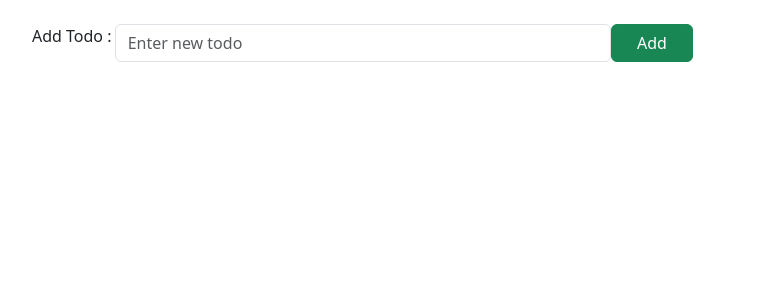
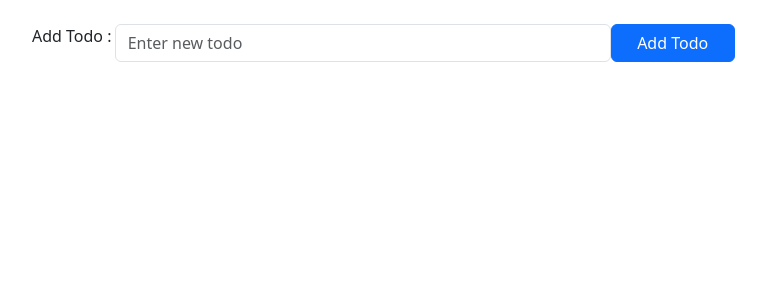
Before and after one commit to bantisingh20/Todo-App, an Angular app: page / in a window 1280 px wide. Shown: the top 300 px of the page, without its empty margins (50-816 px from the left). Built offline with nearby package versions, Linux system fonts and the light colour scheme.

Commit message:
CRUD Todo

```diff
--- a/package.json
+++ b/package.json
@@ -15,6 +15,7 @@
     "@angular/compiler": "^18.1.0",
     "@angular/core": "^18.1.0",
     "@angular/forms": "^18.1.0",
+    "@angular/material": "^18.2.3",
     "@angular/platform-browser": "^18.1.0",
     "@angular/platform-browser-dynamic": "^18.1.0",
     "@angular/router": "^18.1.0",
--- a/src/app/MyComponent/todos/todos.component.html
+++ b/src/app/MyComponent/todos/todos.component.html
@@ -4,7 +4,9 @@
         <div class="col-md-8 d-flex">
             <label class="col-md-2">Add Todo : </label>
             <input type="text" [(ngModel)]="newTodo" placeholder="Enter new todo" class="form-control col-md-3" />
-            <button (click)="addTodo()" class="btn btn-success col-md-2">Add</button>
+
+            <button (click)="addTodo()" class="btn btn-primary col-md-3">{{ currentTodoIndex === null ? 'Add Todo' : 'Update Todo' }}
+              </button>
         </div>
 
 
@@ -14,11 +16,17 @@
     <ul *ngFor="let todo of Todolist; let i=index" >
         <div class="card {{todo.active == false ?'alert alert-secondary' :''}}" style="width: 18rem;">
             <div class="card-body">
-              <h5 class="card-title ">{{todo.title}}</h5>
-              <button class="btn btn-primary" (click)="ChageStatusoftodo(i)">{{todo.status}}</button>
-              <button class="btn btn-danger" (click)="deletethistodo(i)">Delete</button>
+              <h5 class="card-title text-center">{{todo.title}}</h5>
+              <div class="d-flex flex-row justify-content-between">
+                <button class="btn btn-primary" (click)="ChageStatusoftodo(i)">{{todo.status}}</button>
+                <button class="btn btn-info {{todo.active == false ?'disabled' :''}}" (click)="updateTodo(i)">Edit</button>
+                <button class="btn btn-danger" (click)="deletethistodo(i)">Delete</button>
+              </div>
+
             </div>
           </div>
     </ul>
 
+
+
 </div>
--- a/src/app/MyComponent/todos/todos.component.ts
+++ b/src/app/MyComponent/todos/todos.component.ts
@@ -1,12 +1,13 @@
-import { Component ,OnInit } from '@angular/core';
+import { Component ,OnInit ,ViewChild } from '@angular/core';
 import { CommonModule  } from '@angular/common';
 import { FormsModule } from '@angular/forms';
 import {Todos} from './Todos'
 
+
 @Component({
   selector: 'app-todos',
   standalone: true,
-  imports: [CommonModule ,FormsModule],
+  imports: [CommonModule ,FormsModule ],
   templateUrl: './todos.component.html',
   styleUrl: './todos.component.css'
 })
@@ -17,9 +18,11 @@ export class TodosComponent implements OnInit {
     title:'Dinner'
     ,active : true
     ,status:'Close'
+
   }
 
 ]
+
 
 // use to load function after page load
 ngOnInit(): void {
@@ -33,13 +36,24 @@ loadTodos(): void {
 }
 
 newTodo: string = '';
+currentTodoIndex: number | null = null;
 
 addTodo() {
   if (this.newTodo.trim()) {
-    this.Todolist.push({ title: this.newTodo ,active :true ,status:'Close' });
-    this.newTodo = '';
 
-    localStorage.setItem('Todolist', JSON.stringify(this.Todolist));
+    if(this.currentTodoIndex === null){
+      this.Todolist.push({ title: this.newTodo ,active :true ,status:'Close' });
+      this.newTodo = '';
+      localStorage.setItem('Todolist', JSON.stringify(this.Todolist));
+
+
+    }
+    else{
+
+      this.Todolist[this.currentTodoIndex].title = this.newTodo;
+      this.newTodo = '';
+      this.currentTodoIndex=null;
+    }
 
   }
 }
@@ -65,9 +79,16 @@ ChageStatusoftodo(index: number){
 deletethistodo(index: number){
   console.log(index);
   this.Todolist.splice(index, 1);
+  localStorage.setItem('Todolist', JSON.stringify(this.Todolist));
+}
 
-  localStorage.setItem('Todolist', JSON.stringify(this.Todolist));
 
+
+updateTodo(index: number){
+  console.log(index);
+  this.newTodo = this.Todolist[index].title;
+ //localStorage.setItem('Todolist', JSON.stringify(this.Todolist));
+  this.currentTodoIndex = index;
 }
 
 }
```
Also changed, not shown: 1 other file (tests, documents, lock files or other folders).
